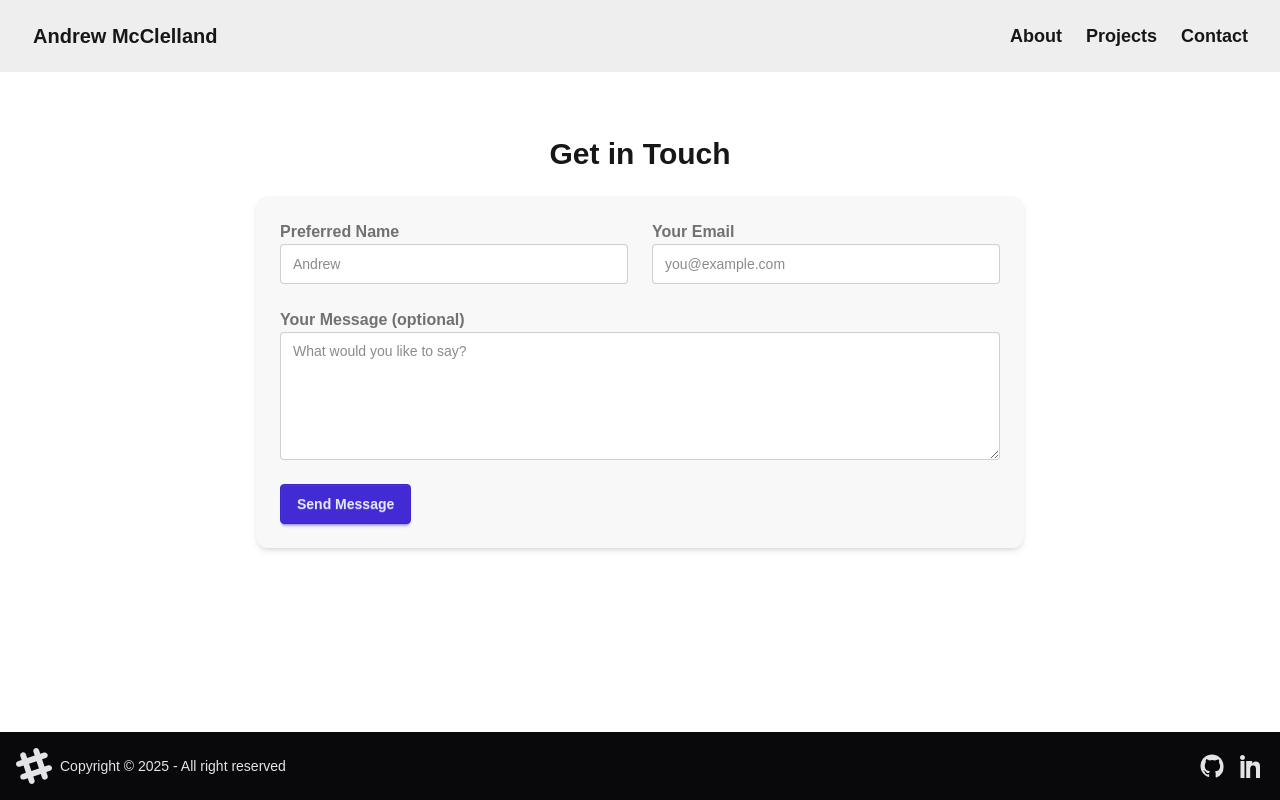
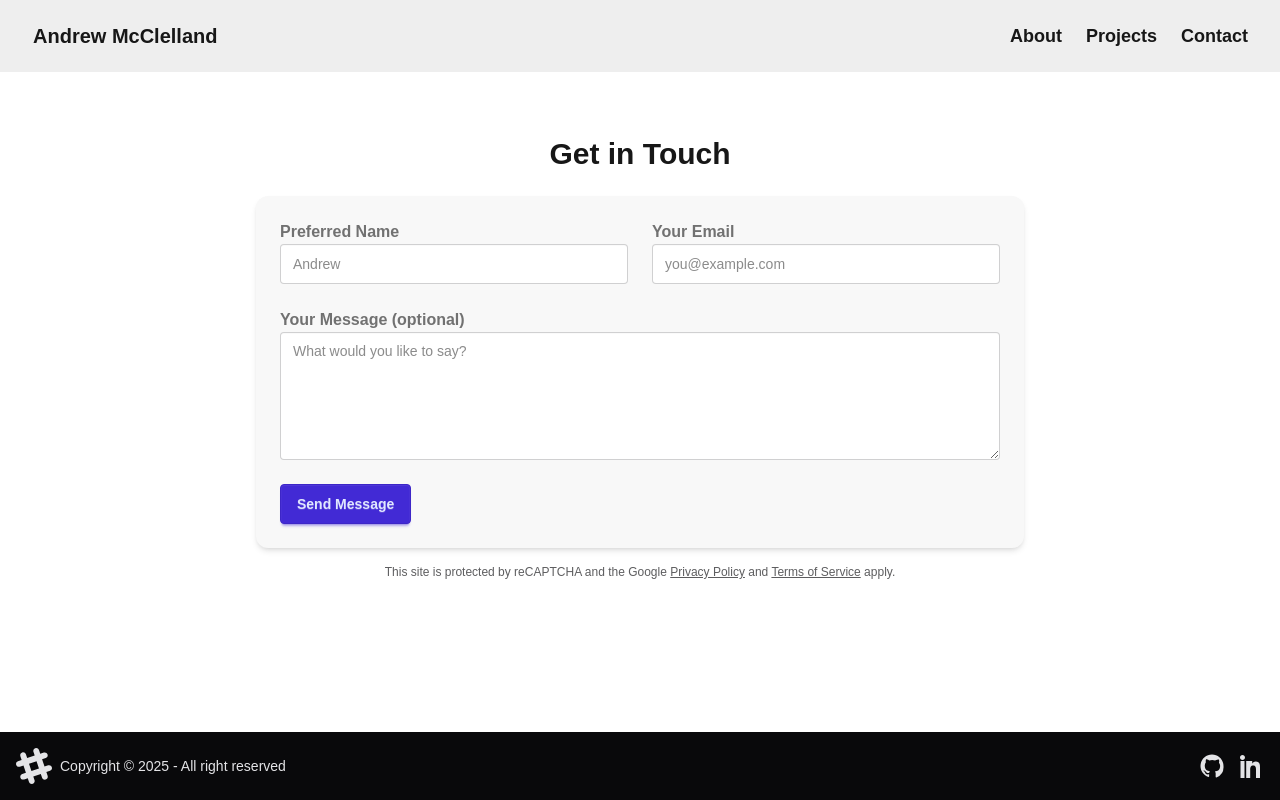
Before and after one commit to aejmcclelland/portfolio, a Next.js app: page /contact in a window 1280 px wide. Built offline with nearby package versions, Linux system fonts and the light colour scheme; no server answers.

Commit message:
added google recaptcha terms and conditions

```diff
--- a/src/app/globals.css
+++ b/src/app/globals.css
@@ -33,3 +33,8 @@ body {
     transform: translateX(100%);
   }
 }
+
+/* reCAPTCHA v3 badge tweaks */
+.grecaptcha-badge {
+  visibility: hidden;
+}
--- a/src/components/ContactForm.tsx
+++ b/src/components/ContactForm.tsx
@@ -99,6 +99,25 @@ export default function ContactForm() {
 						<SubmitButton />
 					</div>
 				</form>
+				<p className='text-xs text-center text-base-content/70 mt-4'>
+					This site is protected by reCAPTCHA and the Google{' '}
+					<a
+						href='https://policies.google.com/privacy'
+						target='_blank'
+						rel='noopener noreferrer'
+						className='underline hover:text-primary'>
+						Privacy Policy
+					</a>{' '}
+					and{' '}
+					<a
+						href='https://policies.google.com/terms'
+						target='_blank'
+						rel='noopener noreferrer'
+						className='underline hover:text-primary'>
+						Terms of Service
+					</a>{' '}
+					apply.
+				</p>
 			</div>
 		</section>
 	);
```
